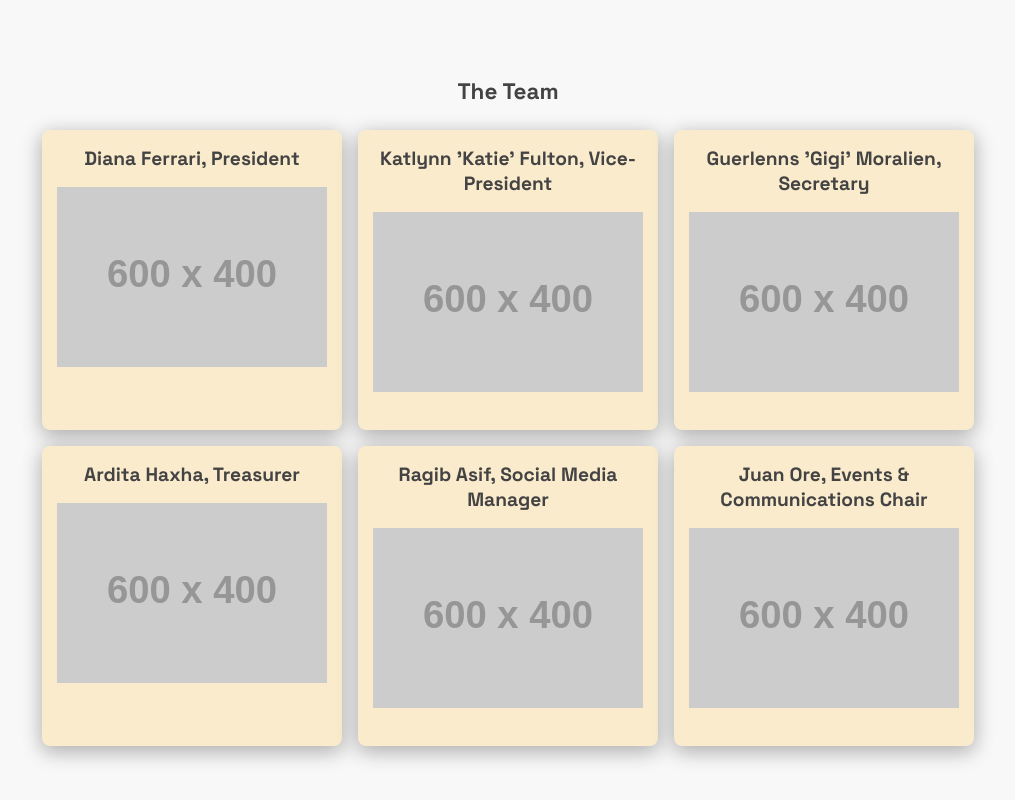
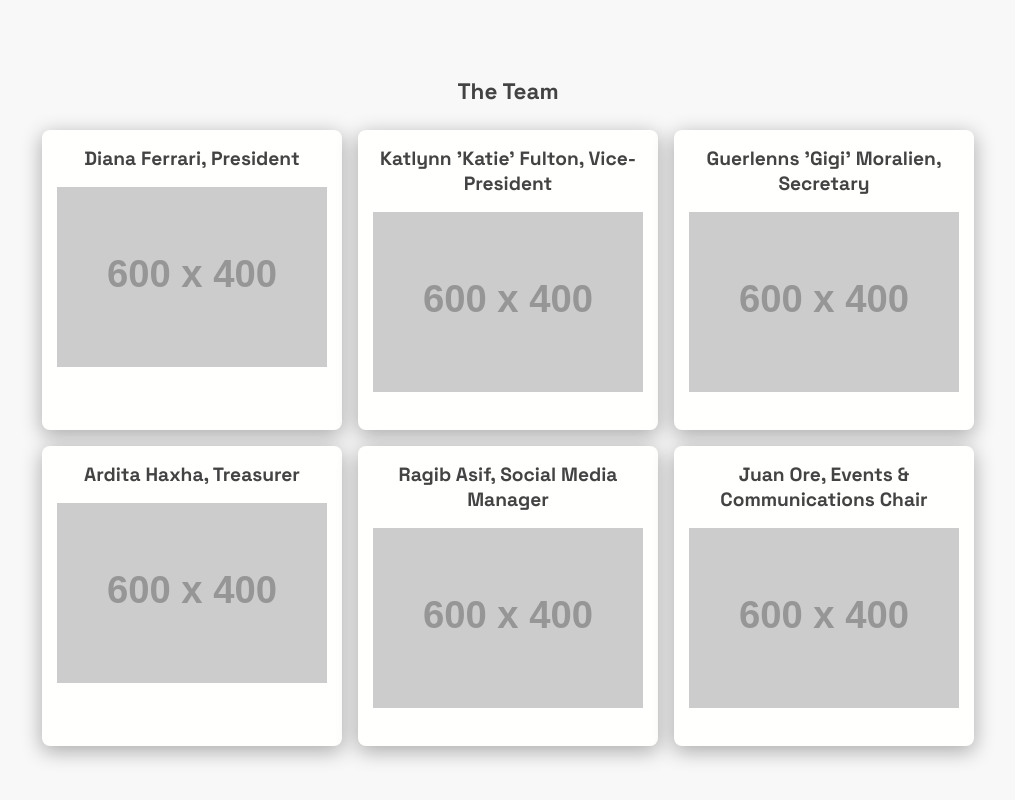
Before and after one commit to ragibasif/german-club-hunter, a website: page index.html in a window 1280 px wide. Shown: the part 1599-2399 px from the top of the page, without its empty margins (132-1147 px from the left). Drawn offline with Linux system fonts and the light colour scheme; placeholder pictures from the web are drawn by us.

Commit message:
update styles

```diff
--- a/styles.css
+++ b/styles.css
@@ -1,7 +1,7 @@
 @import url("https://fonts.googleapis.com/css2?family=Space+Grotesk:wght@300..700&display=swap");
 
 :root {
-  --primary-color: #faebcd;
+  --primary-color: #fffffd;
   --background-color: #f8f8f8;
 
   --text-color: #434343;
@@ -13,7 +13,7 @@
   --primary-color: #323232;
   --background-color: #121212;
   --text-color: #eeeeee;
-  --accent-color: #ac0630;
+  --accent-color: #00aaaa;
   --text-shadow: 0 0 0 #fff, 0 0 1rem #fff, 0 0 0 #fff, 0 0 0 #111,
     /* Accent color for the glow */ 0 0 1rem #000, 0 0 1rem #000, 0 0 0 #000;
 }
```
